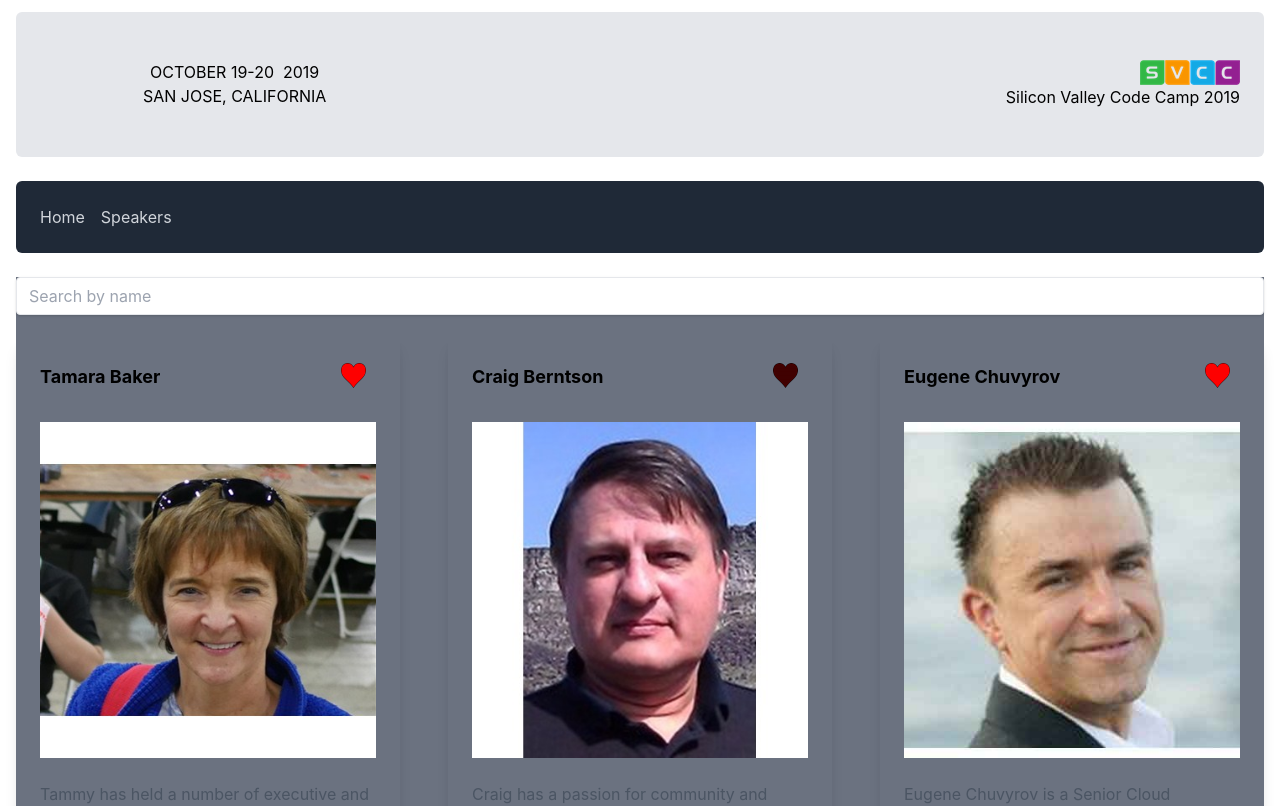
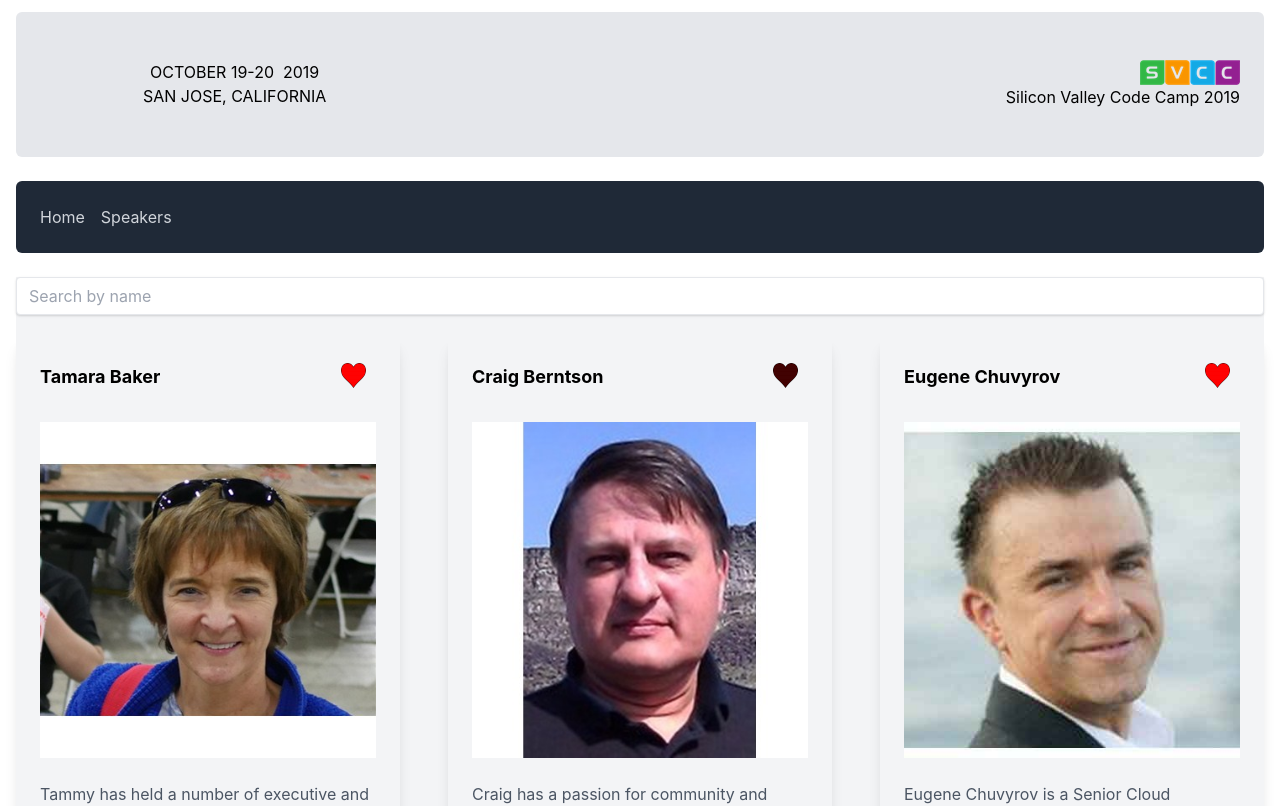
Before and after one commit to amarflybot/designReactComponents, a Next.js app: page /speakers in a window 1280 px wide. Shown: the top 806 px of the page. Built offline with nearby package versions, Linux system fonts and the light colour scheme; data requests are answered from the project's data file.

Commit message:
HOCs intro

```diff
--- a/pages/speakers.tsx
+++ b/pages/speakers.tsx
@@ -5,7 +5,7 @@ import Layout from "../src/components/Layout/Layout";
 const Page = () => {
     return (
         <Layout>
-            <Speakers bgColor="bg-gray-500"/>
+            <Speakers bgColor="bg-gray-100"/>
         </Layout>
 )
 }
```
